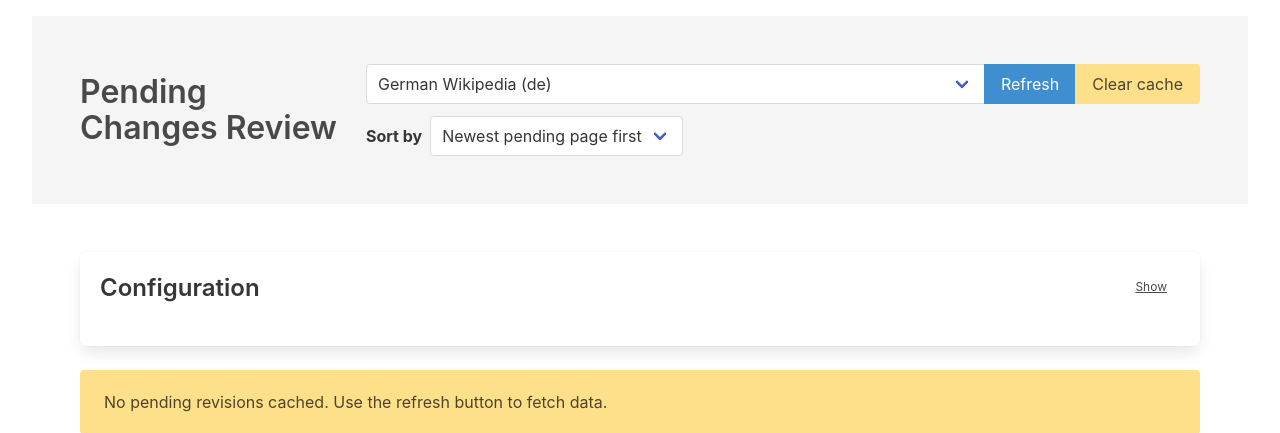
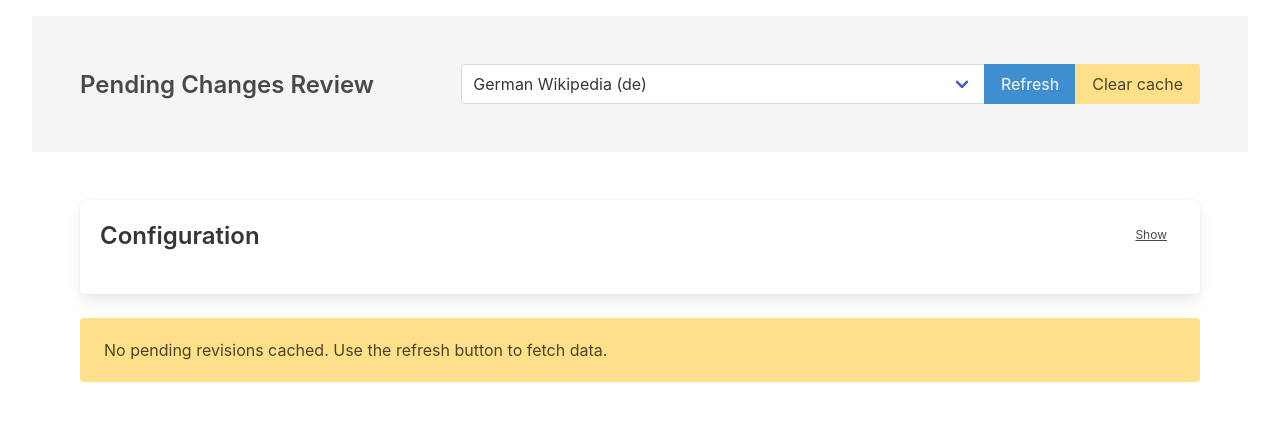
Before and after one commit to Wikimedia-Suomi/PendingChangesBot-temp, a Django app: page / in a window 1280 px wide. Shown: the top 433 px of the page. Run offline with Django 4.2, Linux system fonts and the light colour scheme; data comes from the database, SQL or seed files in the repository; data that the repository does not hold is empty.

Commit message:
UI fixes

```diff
--- a/backend/static/reviews/app.js
+++ b/backend/static/reviews/app.js
@@ -26,7 +26,7 @@ createApp({
     const configurationStorageKey = "configurationOpen";
     const selectedWikiStorageKey = "selectedWikiId";
     const sortOrderStorageKey = "pendingSortOrder";
-    const pageDisplayLimit = 10;
+    const pageDisplayLimit = 100;
 
     function loadFromStorage(key) {
       if (typeof window === "undefined") {
--- a/backend/templates/reviews/index.html
+++ b/backend/templates/reviews/index.html
@@ -13,8 +13,8 @@
       <section class="hero is-light">
         <div class="hero-body">
           <div class="columns is-vcentered">
-            <div class="column is-3">
-              <h1 class="title is-3">Pending Changes Review</h1>
+            <div class="column is-4">
+              <h1 class="title is-4">Pending Changes Review</h1>
             </div>
             <div class="column">
               <div class="field has-addons">
@@ -33,18 +33,6 @@
                 </div>
                 <div class="control">
                   <button class="button is-warning" @click="clearCache">Clear cache</button>
-                </div>
-              </div>
-              <div class="field is-grouped is-align-items-center mt-3">
-                <label class="label mr-2 mb-0">Sort by</label>
-                <div class="control">
-                  <div class="select">
-                    <select v-model="state.sortOrder">
-                      <option value="newest">Newest pending page first</option>
-                      <option value="oldest">Oldest pending page first</option>
-                      <option value="random">Random order</option>
-                    </select>
-                  </div>
                 </div>
               </div>
             </div>
@@ -88,6 +76,19 @@
         <div v-if="state.pages.length">
           <div class="content">
             <h2 class="title is-4">Pending pages</h2>
+              <div class="field is-grouped is-align-items-center mt-3">
+                <label class="label mr-2 mb-0">Sort by</label>
+                <div class="control">
+                  <div class="select">
+                    <select v-model="state.sortOrder">
+                      <option value="newest">Newest pending page first</option>
+                      <option value="oldest">Oldest pending page first</option>
+                      <option value="random">Random order</option>
+                    </select>
+                  </div>
+                </div>
+              </div>
+
             <p class="help" v-if="hasMorePages">
               Showing the first {{ pageDisplayLimit }} of {{ state.pages.length }} pending pages.
             </p>
```
